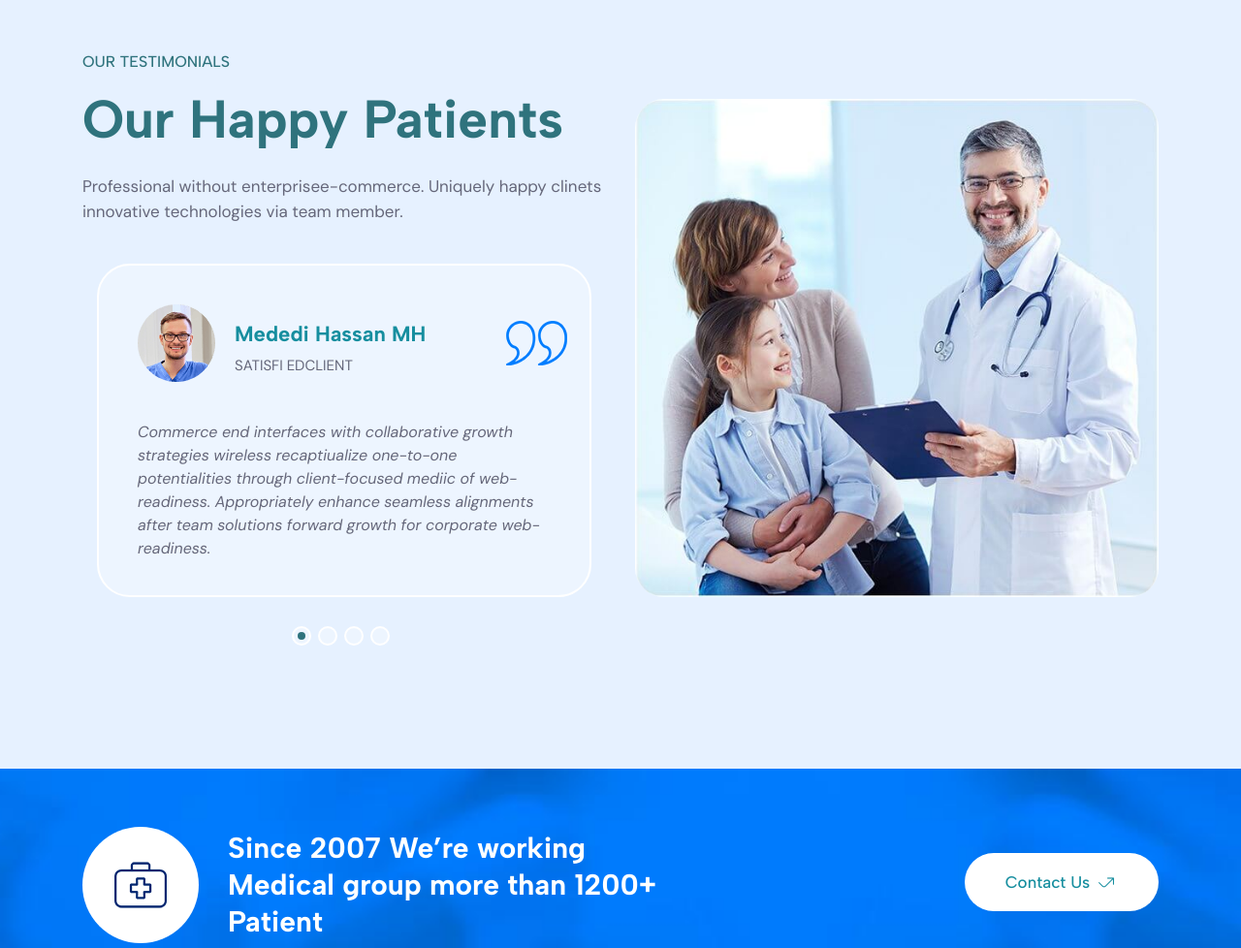
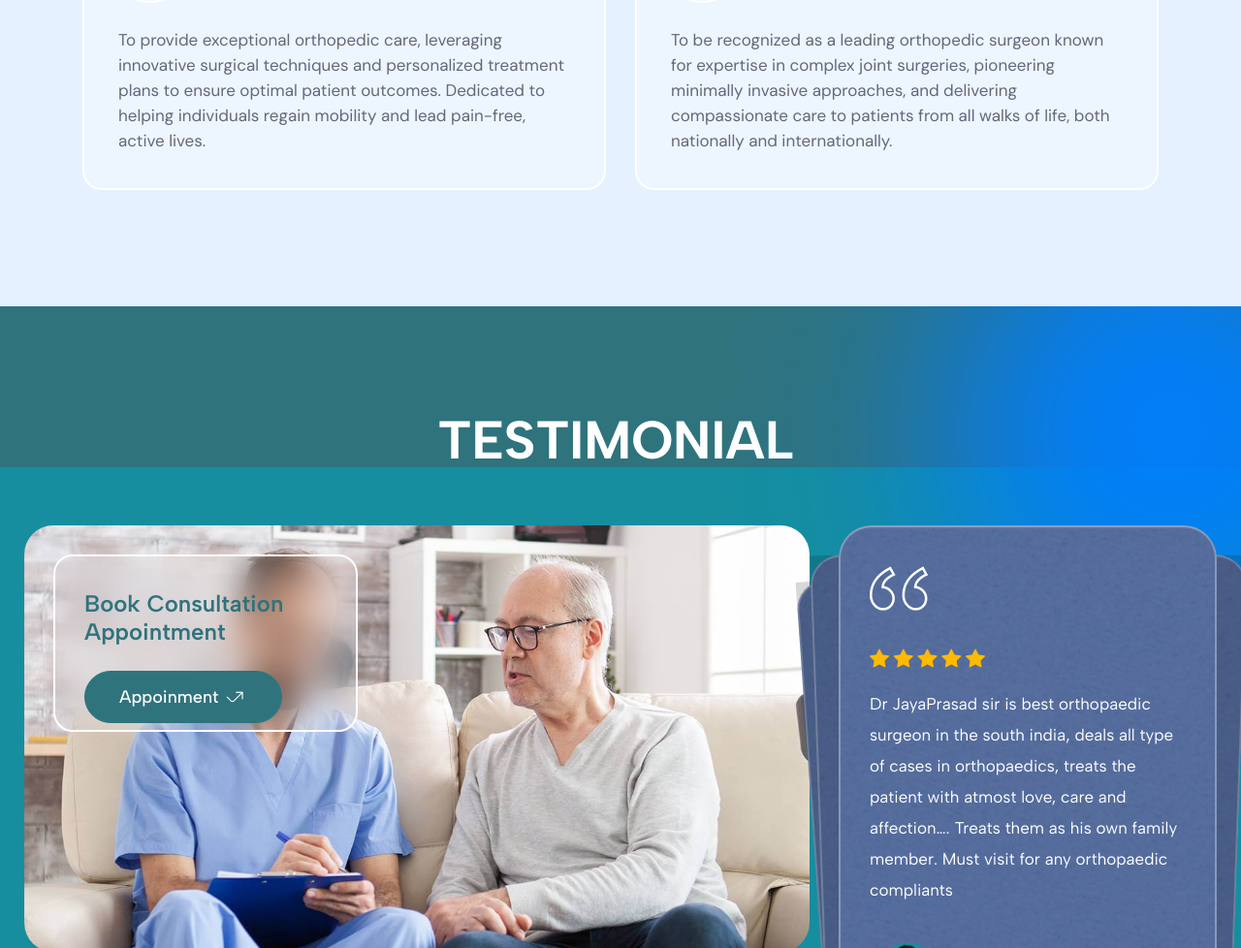
Before and after one commit to Ahmad5626/dr.jayaprasad, a plain HTML site: page about.html in a window 1280 px wide. Shown: the part 1822-2800 px from the top of the page at 97% size. Drawn offline with nearby package versions, Linux system fonts and the light colour scheme; some packages are replaced by stand-ins of ours; a script that the page names is missing; a web font is replaced by a local one.

Commit message:
about us page add

```diff
--- a/about.html
+++ b/about.html
@@ -240,7 +240,7 @@
                   <h1 class="cursor-scale">About Us</h1>
                   <ul class="breatcome-item">
                     <li>
-                      <a class="cursor-scale small" href="index-2.html">
+                      <a class="cursor-scale small" href="">
                         mediic
                       </a>
                     </li>
@@ -272,13 +272,13 @@
                     >
                       <div
                         class="odometer-wrapper counter-box-title"
-                        data-count="275"
+                        data-count="20k"
                       >
                         <h1 class="odometer"></h1>
-                        <h1>K</h1>
+                        <h1>+</h1>
                       </div>
                       <div class="counter-desc">
-                        <p>Recovered Patients</p>
+                        <p>Complex Cases</p>
                       </div>
                     </div>
                     <div
@@ -287,7 +287,7 @@
                     >
                       <div
                         class="odometer-wrapper counter-box-title"
-                        data-count="90"
+                        data-count="99"
                       >
                         <h1 class="odometer"></h1>
                         <h1>%</h1>
@@ -302,24 +302,25 @@
               <div class="col-lg-6" data-aos="fade-up-left">
                 <div class="mediic-section-title">
                   <h4>ABOUT COMPANY</h4>
-                  <h1 class="cursor-scale">Best Health Center Since - 2007</h1>
+                  <h1 class="cursor-scale">Best Orthopedic Sports Surgeon</h1>
                   <p>
-                    Continually evolve professional intellectual capital without
-                    enterprise users. Seamlessly matrix value added e-commerce.
-                    Uniquely e-enable innovative technologies via team
+                    Dr. P.S. JAYA PRASAD is a specialist in orthopedic surgery of the knee shoulder and elbow, ankle, hip arthrosporìc surgery joint-sparing surgery and joint replacement especially in complex reconstructions and the treatment. He is a sports surgeon and treated many International Tennis and Cricket celebrities. He treated many international patients especially from middle east and various other countries.
+                    He enjoys the challenges, intellectual and physical of difficult and complex cases. He is expert in merging old and new technologies. He takes a minimally invasive approach whenever it will give the best result for the patient. He is an early adopter of the double bundle anterior and posterior cruciate ligament reconstruction surgery, Performed Reverse Shoulder Replacement surgery and double bundle posterior cruciate ligament reconstruction first time in Andhra Pradesh.
+
                   </p>
                 </div>
                 <div class="row">
                   <div class="col-lg-6 col-md-6">
                     <ul class="about-mediic-services">
-                      <li>Psychodynamic Therapy</li>
-                      <li>Couple Problem Therapy</li>
+                      <li>Double Bundle PCL Re-Construction</li>
+                      <li>CA rare case of Sterno Clavicular and Acromio Clavicular Dislocation
+                      </li>
                     </ul>
                   </div>
                   <div class="col-lg-6 col-md-6">
                     <ul class="about-mediic-services">
-                      <li>Free Consultants</li>
-                      <li>Metal Satisfications</li>
+                      <li>A rare case of Neglected Multi Ligamentus Injury</li>
+                      <li>Total Shoulder Replacement</li>
                     </ul>
                   </div>
                 </div>
@@ -346,7 +347,7 @@
         <div class="mission-vission-section">
           <div class="container">
             <div class="row align-items-center">
-              <div class="col-lg-4 col-md-6">
+              <div class="col-lg-6 col-md-6">
                 <div class="mission-vission-single-box" data-aos="flip-left">
                   <div class="mission-vission-content">
                     <div class="m_v-ssion d-flex">
@@ -357,13 +358,12 @@
                         />
                       </div>
                       <div class="m_v-ssion-title">
-                        <h3>Our Mission</h3>
+                        <h3>Mission</h3>
                       </div>
                     </div>
                     <div class="m_v-ssion-desc">
                       <p>
-                        Professional mision capital without enterp medical users
-                        pros value added e-enable creative technology via team.
+                        To provide exceptional orthopedic care, leveraging innovative surgical techniques and personalized treatment plans to ensure optimal patient outcomes. Dedicated to helping individuals regain mobility and lead pain-free, active lives.
                       </p>
                     </div>
                   </div>
@@ -373,7 +373,7 @@
                   <div class="mediic-hover-box hover-bx4"></div>
                 </div>
               </div>
-              <div class="col-lg-4 col-md-6">
+              <div class="col-lg-6 col-md-6">
                 <div class="mission-vission-single-box" data-aos="flip-up">
                   <div class="mission-vission-content">
                     <div class="m_v-ssion d-flex">
@@ -384,13 +384,12 @@
                         />
                       </div>
                       <div class="m_v-ssion-title">
-                        <h3>Our Planning</h3>
+                        <h3>Vision</h3>
                       </div>
                     </div>
                     <div class="m_v-ssion-desc">
                       <p>
-                        Professional mision capital without enterp medical users
-                        pros value added e-enable creative technology via team.
+                        To be recognized as a leading orthopedic surgeon known for expertise in complex joint surgeries, pioneering minimally invasive approaches, and delivering compassionate care to patients from all walks of life, both nationally and internationally.
                       </p>
                     </div>
                   </div>
@@ -400,33 +399,7 @@
                   <div class="mediic-hover-box hover-bx4"></div>
                 </div>
               </div>
-              <div class="col-lg-4 col-md-6">
-                <div class="mission-vission-single-box" data-aos="flip-right">
-                  <div class="mission-vission-content">
-                    <div class="m_v-ssion d-flex">
-                      <div class="m_v-ssion-icon">
-                        <img
-                          src="assets/images/resource/m-icon2.png"
-                          alt="icon"
-                        />
-                      </div>
-                      <div class="m_v-ssion-title">
-                        <h3>Our Vission</h3>
-                      </div>
-                    </div>
-                    <div class="m_v-ssion-desc">
-                      <p>
-                        Professional mision capital without enterp medical users
-                        pros value added e-enable creative technology via team.
-                      </p>
-                    </div>
-                  </div>
-                  <div class="mediic-hover-box hover-bx"></div>
-                  <div class="mediic-hover-box hover-bx2"></div>
-                  <div class="mediic-hover-box hover-bx3"></div>
-                  <div class="mediic-hover-box hover-bx4"></div>
-                </div>
-              </div>
+
             </div>
           </div>
         </div>
@@ -438,165 +411,192 @@
          <!--==================================================-->
         <!-- Start mediic Testimonial Section  -->
         <!--==================================================-->
-        <div class="testimonial-section style-2">
+        <div class="mediic-top-section style-2">
           <div class="container">
             <div class="row align-items-center">
-              <div class="col-lg-6" data-aos="zoom-in-right">
-                <div class="mediic-section-title">
-                  <h4>OUR TESTIMONIALS</h4>
-                  <h1 class="cursor-scale">Our Happy Patients</h1>
+              <div class="col-lg-12">
+                <div
+                  class="mediic-section-title text-center white"
+                  data-aos="flip-right"
+                >
+                  <h1 class="cursor-scale">TESTIMONIAL</h1>
+                </div>
+              </div>
+              <div class="mediic-shape">
+                <img src="assets/images/resource/circle2.png" alt="" />
+              </div>
+            </div>
+          </div>
+        </div>
+
+        <div class="testimonial-section">
+          <div class="container-fluid">
+            <div class="row">
+              <div class="col-lg-8">
+                <div class="testi-thumb" data-aos="zoom-in-right">
+                  <img src="assets/images/resource/testi.jpg" alt="" />
+                  <div class="testi-content">
+                    <h4>Book Consultation
+                      Appointment
+                      </h4>
+                    <div class="mediic-btn cursor-scale small">
+                      <a href="#"
+                        >Appoinment <i class="bi bi-arrow-return-right"></i
+                      ></a>
+                    </div>
+                  </div>
+                </div>
+              </div>
+              <div class="col-lg-4">
+                <div class="swiper mySwiper6" data-aos="zoom-in-left">
+                  <div class="swiper-wrapper">
+                    <div class="swiper-slide">
+                      <div class="testi-single-box">
+                        <div class="testi-content-2">
+                          <div class="testi-quote">
+                            <img
+                              src="assets/images/resource/quote.png"
+                              alt=""
+                            />
+                          </div>
+                          <ul class="testi-rating">
+                            <li><i class="bi bi-star-fill"></i></li>
+                            <li><i class="bi bi-star-fill"></i></li>
+                            <li><i class="bi bi-star-fill"></i></li>
+                            <li><i class="bi bi-star-fill"></i></li>
+                            <li><i class="bi bi-star-fill"></i></li>
+                          </ul>
+                          <div class="testi-desc">
                             <p>
-                    Professional without enterprisee-commerce. Uniquely happy
-                    clinets innovative technologies via team member.
+                              Had a very pleasant Consultation with the doctor. He is a great orthopaedic surgeon. Knows when to operate and when not to. Sending this review based on my personal experience.
                             </p>
                           </div>
-                <div class="testi-list owl-carousel">
-                  <div class="col-lg-12">
-                    <div class="testi-single-box">
-                      <div class="testi-content-2">
                           <div class="user-info">
                             <div class="people-pic">
                               <img
-                              src="assets/images/resource/people.png"
+                                src="assets/images/resource/Artboard5.png" width="80px" height="80px"
                                 alt=""
                               />
                             </div>
                             <div class="user-name">
-                            <h4>Mededi Hassan MH</h4>
-                            <h6>satisfi edclient</h6>
-                          </div>
-                          <div class="testi-quote2">
-                            <img
-                              src="assets/images/resource/quote2.png"
-                              alt="icon"
-                            />
-                          </div>
-                        </div>
-
-                        <div class="testi-desc">
-                          <p>
-                            Commerce end interfaces with collaborative growth
-                            strategies wireless recaptiualize one-to-one
-                            potentialities through client-focused mediic of
-                            web-readiness. Appropriately enhance seamless
-                            alignments after team solutions forward growth for
-                            corporate web-readiness.
-                          </p>
+                              <h4>Dr. Nagarjun K.C.</h4>
+                              <!-- <h6>Psycologist</h6> -->
                             </div>
                           </div>
                         </div>
                       </div>
-                  <div class="col-lg-12">
+                    </div>
+                    <div class="swiper-slide">
                       <div class="testi-single-box">
                         <div class="testi-content-2">
+                          <div class="testi-quote">
+                            <img
+                              src="assets/images/resource/quote.png"
+                              alt=""
+                            />
+                          </div>
+                          <ul class="testi-rating">
+                            <li><i class="bi bi-star-fill"></i></li>
+                            <li><i class="bi bi-star-fill"></i></li>
+                            <li><i class="bi bi-star-fill"></i></li>
+                            <li><i class="bi bi-star-fill"></i></li>
+                            <li><i class="bi bi-star-fill"></i></li>
+                          </ul>
+                          <div class="testi-desc">
+                            <p>
+                              Dr.Jayaprasad performed both knee surgeries to my mother in February 2024, and the results have been remarkable. Her pain has completely disappeared, and she's now thriving. I highly recommend Dr.Jayaprasad sir to anyone considering knee surgery. Don't hesitate, it's truly life-changing.
+                            </p>
+                          </div>
                           <div class="user-info">
                             <div class="people-pic">
                               <img
-                              src="assets/images/resource/people.png"
+                                src="assets/images/resource/Artboard4.png" width="80px" height="80px"
                                 alt=""
                               />
                             </div>
                             <div class="user-name">
-                            <h4>Mededi Hassan MH</h4>
-                            <h6>satisfi edclient</h6>
-                          </div>
-                          <div class="testi-quote2">
-                            <img
-                              src="assets/images/resource/quote2.png"
-                              alt="icon"
-                            />
-                          </div>
-                        </div>
+                              <h4>Deepika Bathini</h4>
 
-                        <div class="testi-desc">
-                          <p>
-                            Commerce end interfaces with collaborative growth
-                            strategies wireless recaptiualize one-to-one
-                            potentialities through client-focused mediic of
-                            web-readiness. Appropriately enhance seamless
-                            alignments after team solutions forward growth for
-                            corporate web-readiness.
-                          </p>
                             </div>
                           </div>
                         </div>
                       </div>
-                  <div class="col-lg-12">
+                    </div>
+                    <div class="swiper-slide">
                       <div class="testi-single-box">
                         <div class="testi-content-2">
+                          <div class="testi-quote">
+                            <img
+                              src="assets/images/resource/quote.png"
+                              alt=""
+                            />
+                          </div>
+                          <ul class="testi-rating">
+                            <li><i class="bi bi-star-fill"></i></li>
+                            <li><i class="bi bi-star-fill"></i></li>
+                            <li><i class="bi bi-star-fill"></i></li>
+                            <li><i class="bi bi-star-fill"></i></li>
+                            <li><i class="bi bi-star-fill"></i></li>
+                          </ul>
+                          <div class="testi-desc">
+                            <p>
+                              Dr JayaPrasad sir is best orthopaedic surgeon in the south india, deals all type of cases in orthopaedics, treats the patient with atmost love, care and affection…. Treats them as his own family member. Must visit for any orthopaedic compliants
+                            </p>
+                          </div>
                           <div class="user-info">
                             <div class="people-pic">
                               <img
-                              src="assets/images/resource/people.png"
+                                src="assets/images/resource/Artboard5.png" width="80px" height="80px"
                                 alt=""
                               />
                             </div>
                             <div class="user-name">
-                            <h4>Mededi Hassan MH</h4>
-                            <h6>satisfi edclient</h6>
-                          </div>
-                          <div class="testi-quote2">
-                            <img
-                              src="assets/images/resource/quote2.png"
-                              alt="icon"
-                            />
-                          </div>
-                        </div>
+                              <h4>Narendra Babu</h4>
 
-                        <div class="testi-desc">
-                          <p>
-                            Commerce end interfaces with collaborative growth
-                            strategies wireless recaptiualize one-to-one
-                            potentialities through client-focused mediic of
-                            web-readiness. Appropriately enhance seamless
-                            alignments after team solutions forward growth for
-                            corporate web-readiness.
-                          </p>
                             </div>
                           </div>
                         </div>
                       </div>
-                  <div class="col-lg-12">
+                    </div>
+                    <div class="swiper-slide">
                       <div class="testi-single-box">
                         <div class="testi-content-2">
+                          <div class="testi-quote">
+                            <img
+                              src="assets/images/resource/quote.png"
+                              alt=""
+                            />
+                          </div>
+                          <ul class="testi-rating">
+                            <li><i class="bi bi-star-fill"></i></li>
+                            <li><i class="bi bi-star-fill"></i></li>
+                            <li><i class="bi bi-star-fill"></i></li>
+                            <li><i class="bi bi-star-fill"></i></li>
+                            <li><i class="bi bi-star-fill"></i></li>
+                          </ul>
+                          <div class="testi-desc">
+                            <p>
+                              I recently visited his clinic. Dr.JAYAPRASAD Sir was incredibly knowledgeable and took the time to listen to my concerns. Their expertise was evident as they explained my condition and treatment options in a way that was easy to understand. I highly recommend this clinic to anyone seeking exceptional medical care I feel much better thanks to him.
+                            </p>
+                          </div>
                           <div class="user-info">
                             <div class="people-pic">
                               <img
-                              src="assets/images/resource/people.png"
+                                src="assets/images/resource/Artboard4.png" width="80px" height="80px"
                                 alt=""
                               />
                             </div>
                             <div class="user-name">
-                            <h4>Mededi Hassan MH</h4>
-                            <h6>satisfi edclient</h6>
-                          </div>
-                          <div class="testi-quote2">
-                            <img
-                              src="assets/images/resource/quote2.png"
-                              alt="icon"
-                            />
-                          </div>
-                        </div>
+                              <h4>Dexon</h4>
 
-                        <div class="testi-desc">
-                          <p>
-                            Commerce end interfaces with collaborative growth
-                            strategies wireless recaptiualize one-to-one
-                            potentialities through client-focused mediic of
-                            web-readiness. Appropriately enhance seamless
-                            alignments after team solutions forward growth for
-                            corporate web-readiness.
-                          </p>
-                        </div>
                             </div>
                           </div>
                         </div>
                       </div>
                     </div>
 
-              <div class="col-lg-6" data-aos="zoom-in-left">
-                <div class="testi-thumb">
-                  <img src="assets/images/resource/testi2.jpg" alt="" />
+
+                  </div>
                 </div>
               </div>
             </div>
@@ -610,42 +610,7 @@
         <!-- Start mediic Subscribe Section -->
         <!--==================================================-->
 
-        <div class="mediic-subscribe">
-          <div class="container">
-            <div class="row align-items-center">
-              <div class="col-lg-7">
-                <div class="subscribe-content" data-aos="fade-up">
-                  <div class="subscribe-icon cursor-scale">
-                    <img src="assets/images/resource/bag.png" alt="" />
-                  </div>
-                  <div class="subscribe-title">
-                    <h1 class="cursor-scale small">
-                      Since 2007 We’re working Medical group more than 1200+
-                      Patient
-                    </h1>
-                  </div>
-                </div>
-              </div>
-              <div class="col-lg-5">
-                <div
-                  class="mediic-button text-right cursor-scale small"
-                  data-aos="fade-down"
-                >
-                  <a href="contact.html" class="mediic-btn">
-                    <span class="mediic-btn__hover"></span>
-                    <span class="mediic-btn__hover"></span>
-                    <span class="mediic-btn__hover"></span>
-                    <span class="mediic-btn__hover"></span>
-                    <span class="mediic-btn__hover"></span>
-                    <span class="mediic-btn__hover"></span>
-                    Contact Us
-                    <i class="bi bi-arrow-return-right"></i>
-                  </a>
-                </div>
-              </div>
-            </div>
-          </div>
-        </div>
+
 
         <!--==================================================-->
         <!-- End mediic Subscribe Section -->
@@ -813,7 +778,7 @@ Hyderabad 500063
                 <div class="sidebar-info-contents">
                   <div class="content-inner2">
                     <div class="nav-logo">
-                      <a href="index-2.html"
+                      <a href=""
                         ><img src="assets/images/logo2.png" alt=""
                       /></a>
                     </div>
```
Lines whose indentation alone changed are shown as unchanged.
